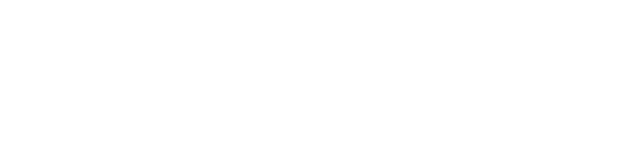
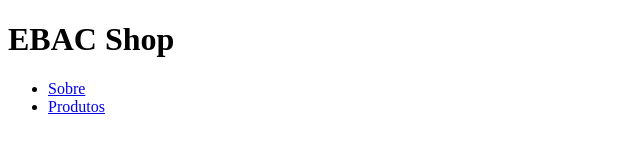
Before and after one commit to davislamenha/exercicio-modulo11-ebac, a plain HTML site: page index.html in a window 1280 px wide. Shown: the whole page, without its empty margins (0-640 px from the left). Drawn offline with Linux system fonts and the light colour scheme.

Commit message:
html do header

```diff
--- a/index.html
+++ b/index.html
@@ -13,7 +13,18 @@
 </head>
 
 <body>
+  <header>
+    <div class="container">
+      <h1 id="logo">EBAC Shop</h1>
 
+      <nav>
+        <ul class="menu-list">
+          <li><a href="#">Sobre</a></li>
+          <li><a href="#">Produtos</a></li>
+        </ul>
+      </nav>
+    </div>
+  </header>
 
   <script type="text/javascript" src="./js/main.js"></script>
 </body>
```
